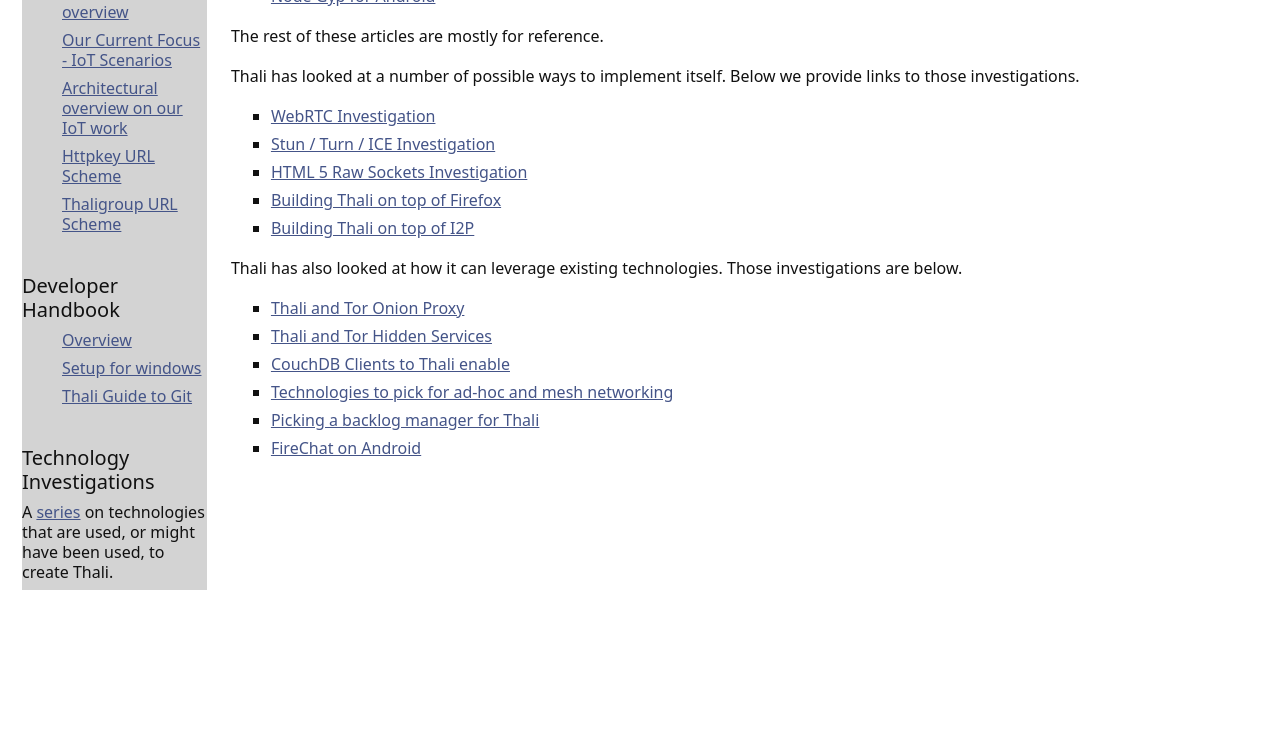
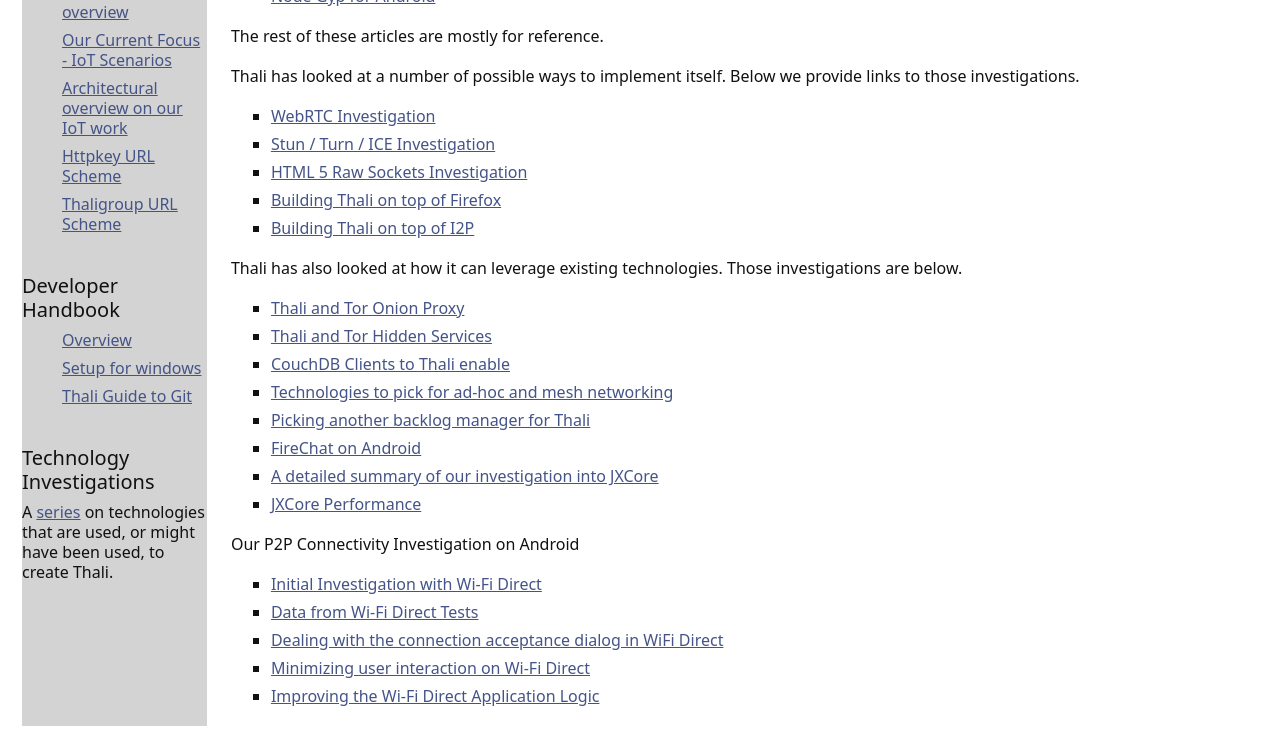
Before and after one commit to thaliproject/thali, a Jekyll site: the page built from TechnologyInvestigations.md, in a window 1280 px wide. Shown: the part 320-1068 px from the top of the page. Built offline with Jekyll 4.4.1, drawn with Linux system fonts in a browser that asks for light colours; Markdown is read by kramdown in place of the engine named in the settings; before the commit the page ends 932 px from its top, so only the background shows below that.

Commit message:
Update TechnologyInvestigations.md

```diff
--- a/TechnologyInvestigations.md
+++ b/TechnologyInvestigations.md
@@ -26,5 +26,14 @@
 * [Thali and Tor Hidden Services](ThaliAndTorHiddenServices)
 * [CouchDB Clients to Thali enable](CouchDBClientsToThaliEnable)
 * [Technologies to pick for ad-hoc and mesh networking](http://www.goland.org/thalimesh/)
-* [Picking a backlog manager for Thali](PickingABacklogManagerForThali)
+* [Picking another backlog manager for Thali](http://www.goland.org/anotherthalibacklog/)
 * [FireChat on Android](ExperimentWithFireChat)
+* [A detailed summary of our investigation into JXCore](http://www.goland.org/jxcore/)
+* [JXCore Performance](http://www.goland.org/jxcoreperf/)
+
+Our P2P Connectivity Investigation on Android
+* [Initial Investigation with Wi-Fi Direct](http://www.drjukka.com/blog/wordpress/?p=24)
+* [Data from Wi-Fi Direct Tests](http://www.drjukka.com/blog/wordpress/?p=29)
+* [Dealing with the connection acceptance dialog in WiFi Direct](http://www.drjukka.com/blog/wordpress/?p=35)
+* [Minimizing user interaction on Wi-Fi Direct](http://www.drjukka.com/blog/wordpress/?p=35)
+* [Improving the Wi-Fi Direct Application Logic](http://www.drjukka.com/blog/wordpress/?p=41)
```
